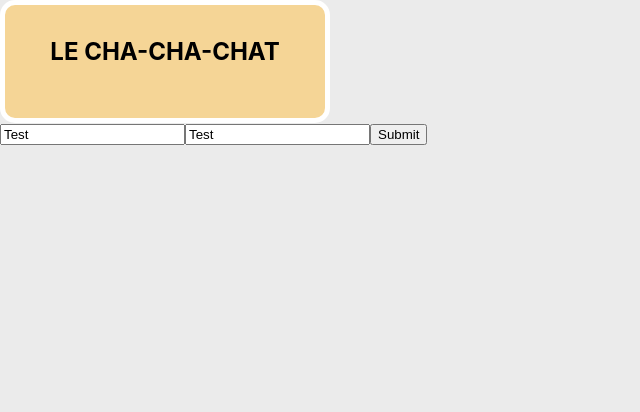
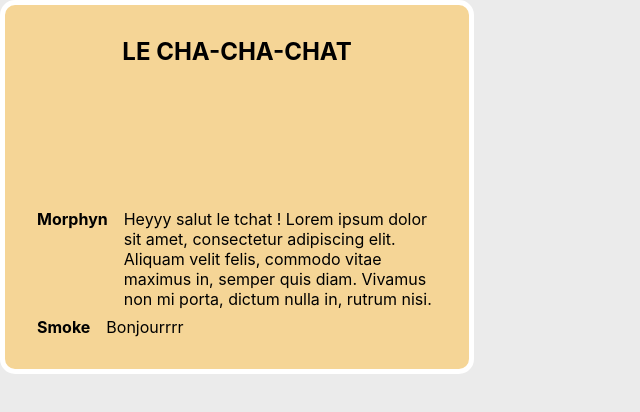
Before and after one commit to matteopof/devweb_project, a React (Create React App) app: page / in a window 1280 px wide. Shown: the top 412 px of the page, without its empty margins (0-640 px from the left). Built offline with nearby package versions, Linux system fonts and the light colour scheme.

Commit message:
Chat dynamique

```diff
--- a/src/components/tchat/index.jsx
+++ b/src/components/tchat/index.jsx
@@ -1,65 +1,51 @@
-// import React, { useState }  from 'react';
+import React, { useEffect, useState }  from 'react';
+import tchat from './tchat.json';
 
-// export const Tchat = (props) => {
-//     const comments = useState(props.comments);
-
-//     return(
-//         <div id="tchatComponent" className="container w-20">
-//             <h2 class='upperCase mt-0 text-center'>Le Cha-Cha-Chat</h2>
-//             <div id='commentsSection'>
-//                 {comments.map((comment) => comment)}
-//             </div>
-//         </div>
-//     )
-// };
-
-import React, { useState }  from 'react';
-
-class Comment extends React.Component {
+class Comment extends React.Component { //Un Comment est composé d'un pseudo et d'un contenu
     render() {
         return React.createElement(
             "div",
-            {class: 'row mt-1'},
-            React.createElement("div", {class: 'bold'}, this.props.pseudo),
-            React.createElement("div", {class: 'ml-2'}, this.props.content),
+            {className: 'row mt-1'},
+            React.createElement("div", {className: 'bold'}, this.props.pseudo),
+            React.createElement("div", {className: 'ml-2'}, this.props.content),
         );
     }
 }
 
 export const Tchat = () => {
-    const [pseudo, setPseudo] = useState('Test');
-    const [content, setContent] = useState('Test');
+    const allComments = tchat.map((comment) => [
+        React.createElement(
+            Comment,
+            { pseudo: comment["pseudo"], content: comment["comment"] },
+            null)
+        ]); //allComments contient TOUS les commentaires du fichier "tchat.json", mis sous la forme de l'objet Comment
+        //COMMENTAIRE À SUPPR PLUS TARD : pour les autres components, travaillez directement sur le tableau tchat
+
     const [comments, setComments] = useState([]);
-    const [errorMessage, setErrorMessage] = useState('');
-    const maxComments = 9;
 
-    const handleInput = (event, setter) => {setter(event.target.value);};
+    const [time, setTime] = useState(0);
+    useEffect(() => {
+        const timer = setInterval(() => {
+        if(time < tchat.length){
+            //Les commentaires stockés dans commentsArray s'ajoutent un à un au tableau comments :
+            setTime(time + 1);
 
-    const handleComments = (pseudo, content) => {
-        if(!pseudo || !content) {
-            setErrorMessage('Your comment is incomplete');
+            //COMMENTAIRE À SUPPR PLUS TARD : pour les autres components, à la place de cette ligne vous faites vos traitements à vous :
+            setComments(comments.concat(allComments[time]));
         }
-        else{
-            const newComment = comments.concat(React.createElement(Comment, { pseudo: pseudo, content: content }, null));
-            setComments(newComment);
-            setErrorMessage('');
-        }
-    }
+        }, 2000);
+        return () => clearInterval(timer);
+    });
 
     return(
-
         <>
-            <div id="tchatComponent" className="container w-20">
-                <h2 class='upperCase mt-0 text-center'>Le Cha-Cha-Chat</h2>
-                <div id='commentsSection'>
-                    {comments.map((comment) => comment)}
+            <div id="tchatComponent" className="container column">
+                <h2 className='upperCase mt-0 text-center'>Le Cha-Cha-Chat</h2>
+                <div className="wrapper">
+                    <div id='commentsSection' className="mb-2">
+                        {comments.map((comment) => comment)}
+                    </div>
                 </div>
-            </div>
-            <div id='userTchat'>
-                <input type="text" onChange={ (e) => handleInput(e, setPseudo) } placeholder ="Pseudo" value={pseudo}></input>
-                <input type="text" onChange={ (e) => handleInput(e, setContent)} placeholder ="Type your comment here" value={content}></input>
-                <button onClick={() => handleComments(pseudo, content)}>Submit</button>
-                <div id="error">{errorMessage}</div>
             </div>
         </>
     )
--- /dev/null
+++ b/src/components/tchat/tchat.json
@@ -0,0 +1,66 @@
+[
+  {
+    "pseudo" : "Morphyn",
+    "comment" : "Heyyy salut le tchat ! Lorem ipsum dolor sit amet, consectetur adipiscing elit. Aliquam velit felis, commodo vitae maximus in, semper quis diam. Vivamus non mi porta, dictum nulla in, rutrum nisi. "
+  },
+  {
+    "pseudo" : "Smoke",
+    "comment" : "Bonjourrrr"
+  },
+  {
+    "pseudo" : "Morphyn",
+    "comment" : "Heyyy salut le tchat !"
+  },
+  {
+    "pseudo" : "Smoke",
+    "comment" : "Bonjourrrr"
+  },
+  {
+    "pseudo" : "Morphyn",
+    "comment" : "Heyyy salut le tchat ! Lorem ipsum dolor sit amet, consectetur adipiscing elit. Aliquam velit felis, commodo vitae maximus in, semper quis diam. Vivamus non mi porta, dictum nulla in, rutrum nisi. "
+  },
+  {
+    "pseudo" : "Smoke",
+    "comment" : "Bonjourrrr"
+  },
+  {
+    "pseudo" : "Morphyn",
+    "comment" : "Heyyy salut le tchat !"
+  },
+  {
+    "pseudo" : "Smoke",
+    "comment" : "Bonjourrrr"
+  },
+  {
+    "pseudo" : "Morphyn",
+    "comment" : "Heyyy salut le tchat !"
+  },
+  {
+    "pseudo" : "Smoke",
+    "comment" : "Bonjourrrr"
+  },
+  {
+    "pseudo" : "Morphyn",
+    "comment" : "Heyyy salut le tchat ! Lorem ipsum dolor sit amet, consectetur adipiscing elit. Aliquam velit felis, commodo vitae maximus in, semper quis diam. Vivamus non mi porta, dictum nulla in, rutrum nisi. "
+  },
+  {
+    "pseudo" : "Smoke",
+    "comment" : "Bonjourrrr"
+  },
+  {
+    "pseudo" : "Morphyn",
+    "comment" : "Heyyy salut le tchat !"
+  },
+  {
+    "pseudo" : "Smoke",
+    "comment" : "Bonjourrrr"
+  },
+  {
+    "pseudo" : "Morphyn",
+    "comment" : "Heyyy salut le tchat ! Lorem ipsum dolor sit amet, consectetur adipiscing elit. Aliquam velit felis, commodo vitae maximus in, semper quis diam. Vivamus non mi porta, dictum nulla in, rutrum nisi. "
+  },
+  {
+    "pseudo" : "Smoke",
+    "comment" : "Bonjourrrr"
+  }
+]
--- a/src/index.css
+++ b/src/index.css
@@ -71,3 +71,21 @@ code {
   background-color: #ffbd3a7a;
   padding: 2rem;
 }
+
+/************* Components ************/
+#tchatComponent{
+  width: 400px;
+  height: 300px;
+  /* position: relative; */
+}
+
+.wrapper{
+  height:100%;
+  position: relative;
+  overflow: hidden;
+}
+
+#commentsSection{
+  position: absolute;
+  bottom: 0;
+}
```
Also changed, not shown: src/App.js (+26 -2 lines), src/components/tchat/index_old.jsx (added, +58 -0 lines).
